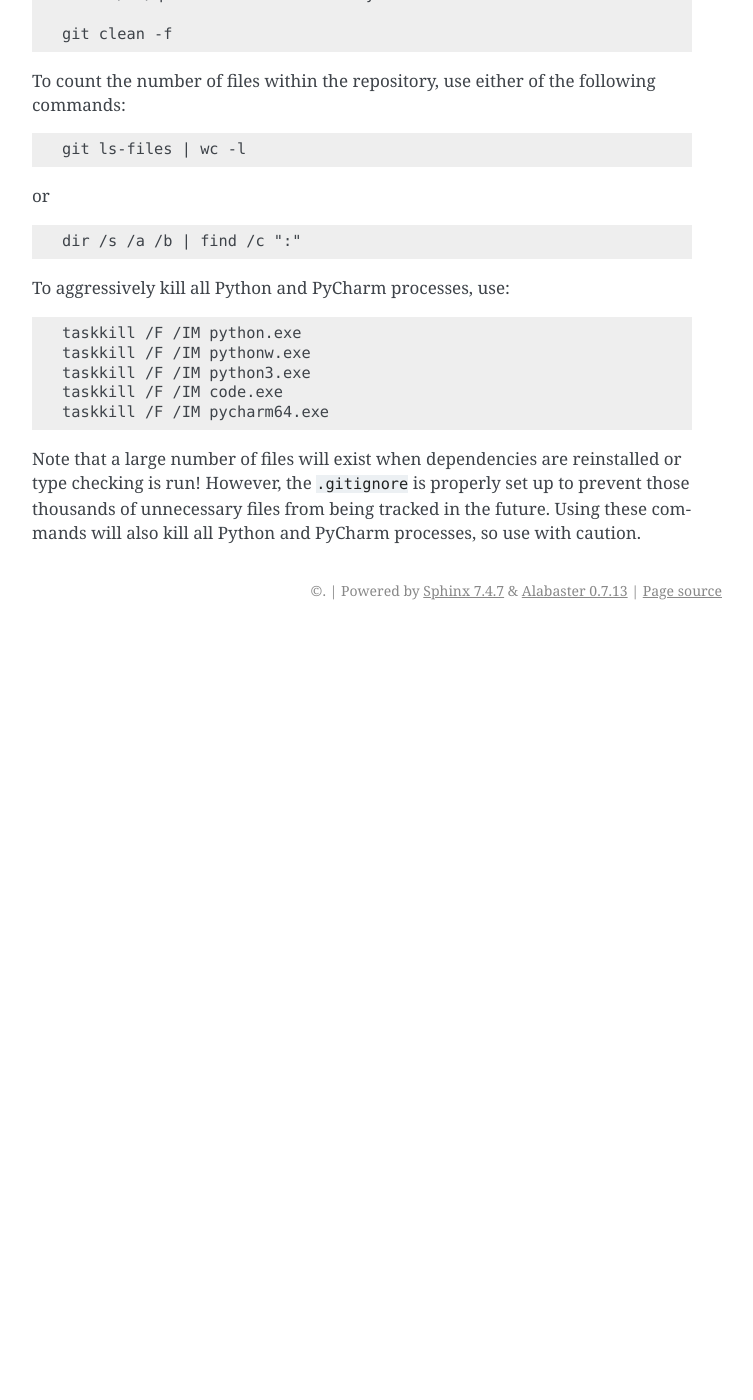
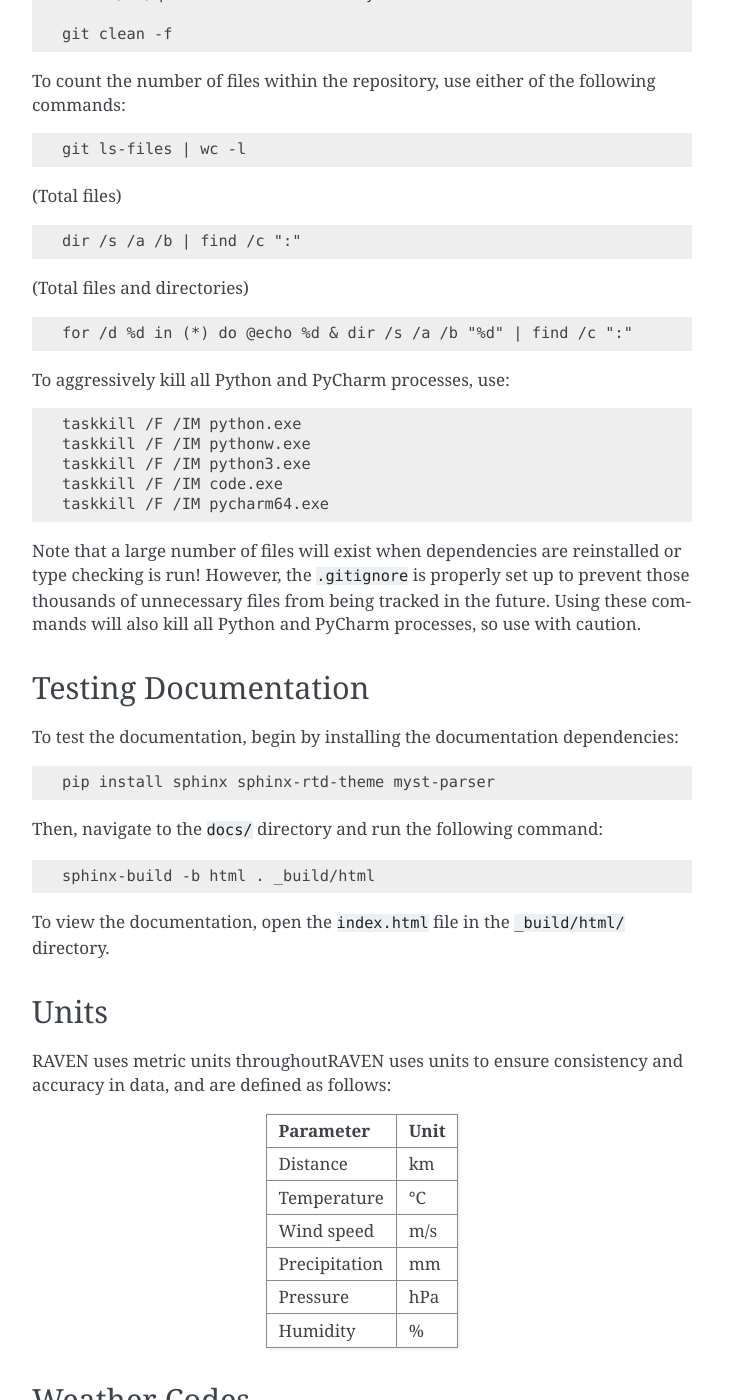
Before and after one commit to ajpung/raven, a Sphinx documentation site: the page built from docs/developer-guide.md, in a window 1280 px wide and 1400 px high, scrolled down 750 px. Shown: the whole window, without its empty margins (388-1141 px from the left). Built offline with Sphinx 7.4.7, drawn with Linux system fonts in a browser that asks for light colours; before the commit the page ends 1380 px from its top, so only the background shows below that; some of the changed text lies outside the part shown.

Commit message:
chore: documentation and standing up visual-crossing

````diff
--- a/docs/developer-guide.md
+++ b/docs/developer-guide.md
@@ -31,9 +31,13 @@ commands:
 ```commandline
 git ls-files | wc -l
 ```
-or
+(Total files)
 ```commandline
 dir /s /a /b | find /c ":"
+```
+(Total files and directories)
+```commandline
+for /d %d in (*) do @echo %d & dir /s /a /b "%d" | find /c ":"
 ```
 
 To aggressively kill all Python and PyCharm processes, use:
@@ -48,3 +52,33 @@ Note that a large number of files will exist when dependencies are reinstalled
 or type checking is run! However, the `.gitignore` is properly set up to prevent
 those thousands of unnecessary files from being tracked in the future. Using
 these commands will also kill all Python and PyCharm processes, so use with caution.
+
+## Testing Documentation
+To test the documentation, begin by installing the documentation dependencies:
+```commandline
+pip install sphinx sphinx-rtd-theme myst-parser
+```
+Then, navigate to the `docs/` directory and run the following command:
+```commandline
+sphinx-build -b html . _build/html
+```
+To view the documentation, open the `index.html` file in the `_build/html/` directory.
+
+## Units
+
+RAVEN uses metric units throughoutRAVEN uses units to ensure consistency and accuracy in data, and are
+defined as follows:
+
+|   Parameter   | Unit |
+|:-------------:|:----:|
+|   Distance    |  km  |
+|  Temperature  |  °C  |
+|  Wind speed   | m/s  |
+| Precipitation |  mm  |
+|  Pressure     |  hPa |
+|  Humidity     |   %  |
+
+## Weather Codes
+|   Value    |  Code   |
+|:----------:|:-------:|
+|     0      | Unkonwn |
````
Also changed, not shown: README.md (+8 -7 lines), 3 other files.
